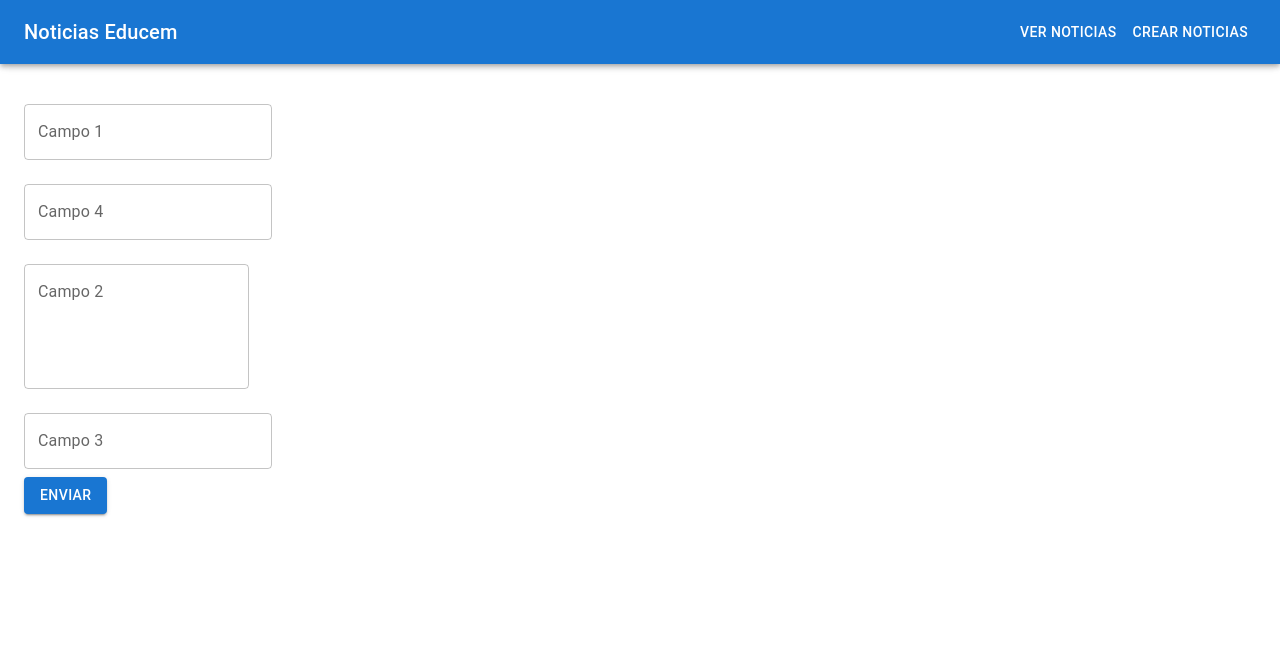
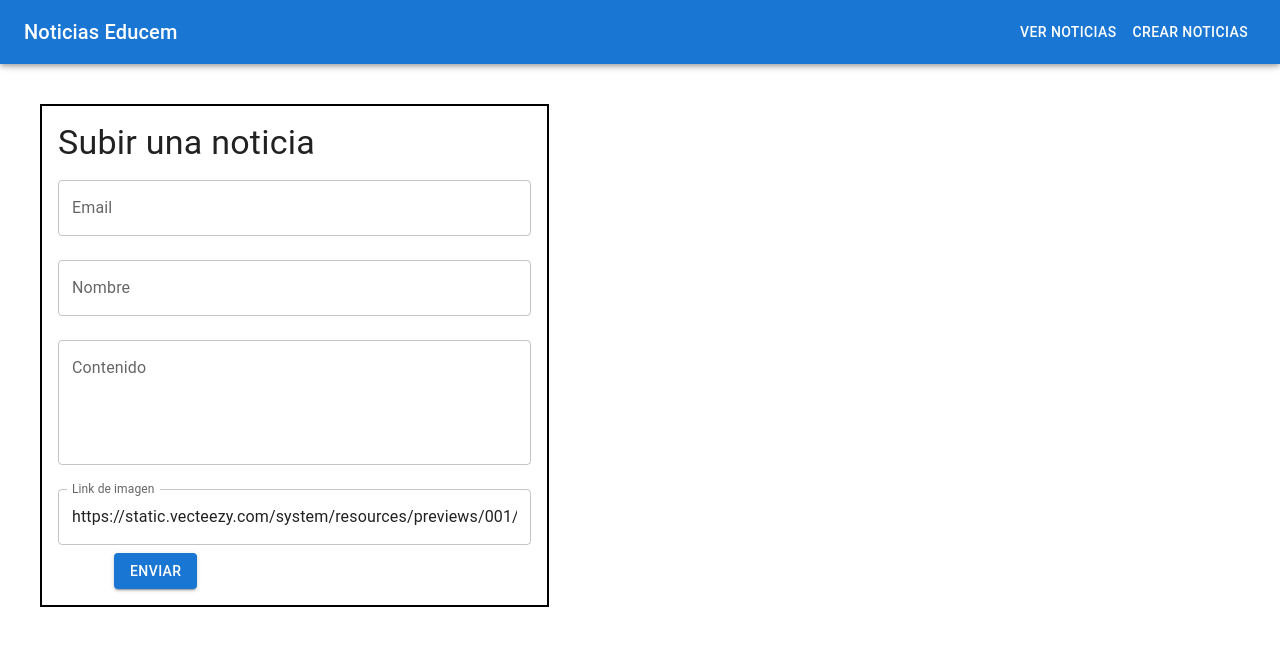
Before and after one commit to SamuelPKM/NotiCem, a React (Vite) app: page / in a window 1280 px wide. Shown: the top 646 px of the page. Built offline with nearby package versions, Linux system fonts and the light colour scheme.

Commit message:
Podemos subir noticias a la BD

```diff
--- a/src/Firebase/Config.js
+++ b/src/Firebase/Config.js
@@ -2,6 +2,7 @@
 import { initializeApp } from "firebase/app";
 import { getFirestore } from "firebase/firestore";
 import { getStorage } from "firebase/storage";
+import { getAuth } from "firebase/auth";
 
 const firebaseConfig = {
   apiKey: "AIzaSyBUiCQm9oAHTQWfENhGHeKCol2gFcgucOc",
@@ -17,5 +18,6 @@ const firebaseConfig = {
 export const FirebaseApp = initializeApp(firebaseConfig);
 
 export const FirebaseDB = getFirestore(FirebaseApp);
+export const FirebaseAuth = getAuth(FirebaseApp);
 export const FirebaseStorage = getStorage(FirebaseApp);
 export const Storage = getStorage();
--- a/src/Firebase/Providers.js
+++ b/src/Firebase/Providers.js
@@ -0,0 +1,19 @@
+import { FirebaseDB } from "./Config";
+
+import { doc, setDoc, collection } from "firebase/firestore";
+
+export const uploadData = async ({
+  Email,
+  Nombre,
+  Contenido,
+  Link = "https://static.vecteezy.com/system/resources/previews/001/234/420/non_2x/breaking-news-on-mesh-background-vector.jpg",
+}) => {
+  const DocRef = collection(FirebaseDB, "News");
+  await setDoc(doc(DocRef), {
+    Email: Email,
+    Contenido: Contenido,
+    Nombre: Nombre,
+    Fecha: Date.now(),
+    Link: Link,
+  });
+};
--- a/src/NoticeCard.jsx
+++ b/src/NoticeCard.jsx
@@ -14,7 +14,7 @@ export const NoticeCard = () => {
     <Card sx={{ maxWidth: 345 }}>
       <CardMedia
         sx={{ height: 140 }}
-        image=""
+        image="https://static.vecteezy.com/system/resources/previews/001/234/420/non_2x/breaking-news-on-mesh-background-vector.jpg"
         title="green iguana"
       />
       <CardContent>
--- a/src/WriteNotice.jsx
+++ b/src/WriteNotice.jsx
@@ -1,5 +1,6 @@
-import { TextField, Button, Box } from "@mui/material";
+import { TextField, Button, Box, Typography } from "@mui/material";
 import { useState } from "react";
+import { uploadData } from "./Firebase/Providers";
 
 export const WriteNotice = () => {
   const [values, setValues] = useState({
@@ -7,6 +8,7 @@ export const WriteNotice = () => {
     Contenido: "",
     Fecha: "",
     Nombre: "",
+    Link:"https://static.vecteezy.com/system/resources/previews/001/234/420/non_2x/breaking-news-on-mesh-background-vector.jpg",
   });
 
   const handleChange = (e) => {
@@ -16,48 +18,52 @@ export const WriteNotice = () => {
     });
   };
 
-  const handleSubmit = (e) => {
+  const handleSubmit = async(e) => {
     e.preventDefault();
-
+    await uploadData(values)
   };
 
   return (
-    <Box component={"form"}>
+    <Box component={"form"} sx={{margin:2, border:"2px solid black", p:2}}>
+      <Typography variant="h4">Subir una noticia</Typography>
       <TextField
-        label="Campo 1"
+        label="Email"
         variant="outlined"
         margin="normal"
         name="Email"
+        fullWidth
         value={values.Email}
         onChange={handleChange}
       />
       <br />
       <TextField
-        label="Campo 4"
+        label="Nombre"
         variant="outlined"
         margin="normal"
         name="Nombre"
+        fullWidth
         value={values.Nombre}
         onChange={handleChange}
       />
       <br />
       <TextField
-        label="Campo 2"
+        label="Contenido"
         variant="outlined"
         margin="normal"
         multiline
+        fullWidth
         rows={4}
         name="Contenido"
         value={values.Contenido}
         onChange={handleChange}
       />
-      <br />
       <TextField
-        label="Campo 3"
+        label="Link de imagen"
         variant="outlined"
         margin="normal"
-        name="Fecha"
-        value={values.Fecha}
+        name="Link"
+        fullWidth
+        value={values.Link}
         onChange={handleChange}
       />
       <br />
@@ -66,6 +72,7 @@ export const WriteNotice = () => {
         variant="contained"
         color="primary"
         onClick={handleSubmit}
+        sx={{ml:7}}
       >
         Enviar
       </Button>
```
